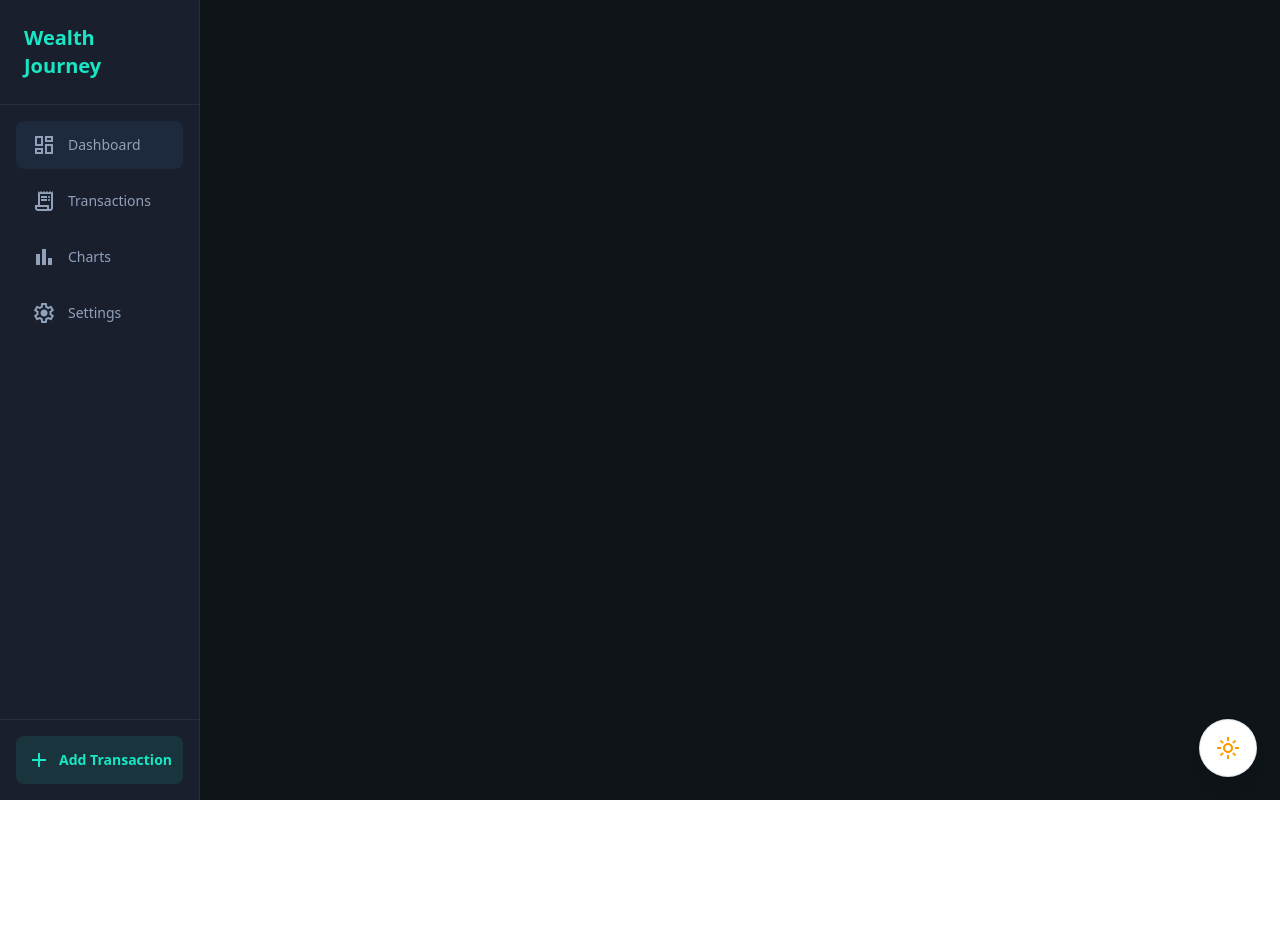
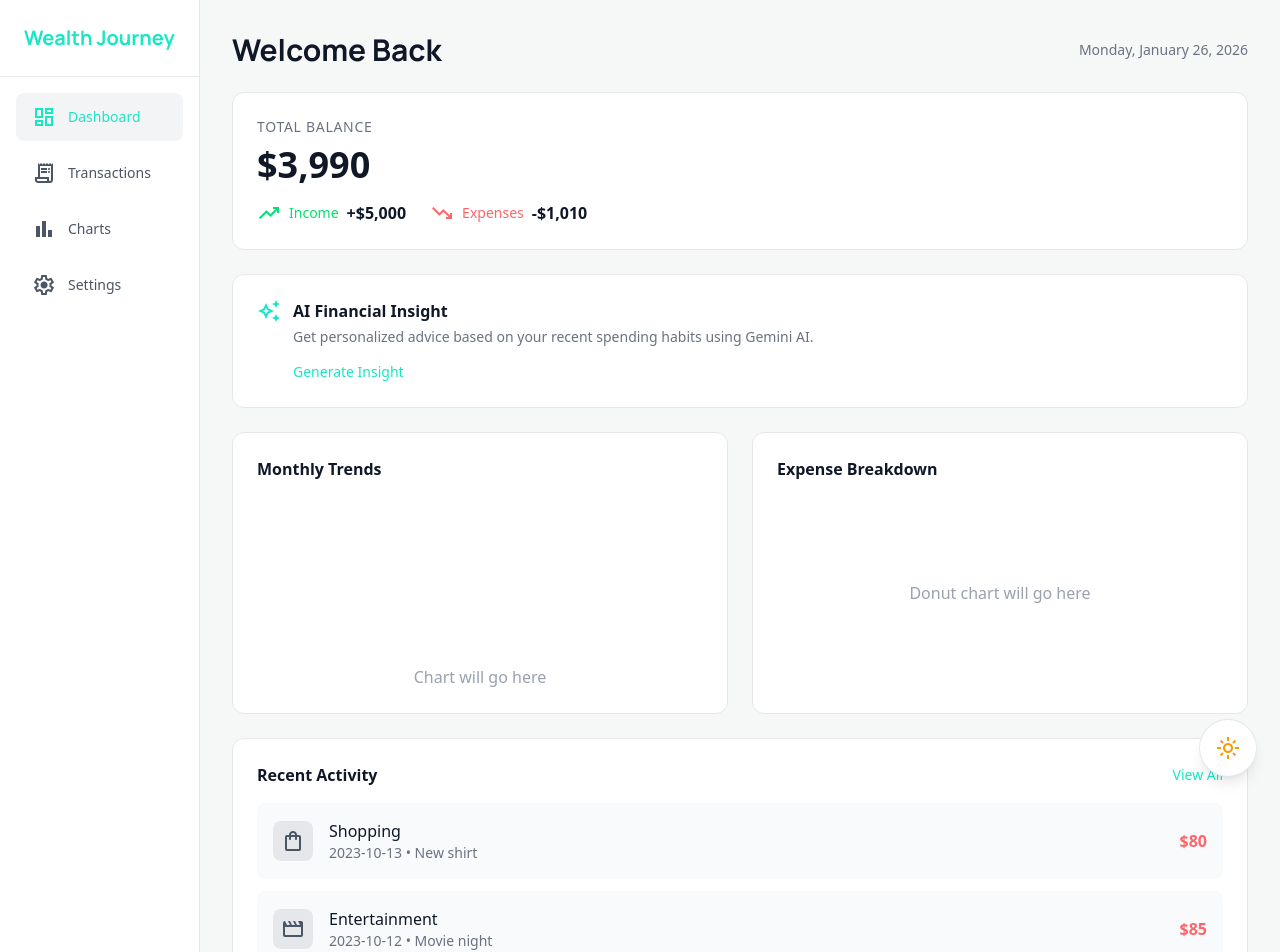
Before and after one commit to Hena7/wealth-journey, a Vue app in the folder wealth-journey/: page /dashboard in a window 1280 px wide. Shown: the top 952 px of the page. Before the commit the page ends 800 px from the top, so only its background shows below. Built offline with nearby package versions, Linux system fonts and the light colour scheme.

Commit message:
add light mode to dashboard layout and view

```diff
--- a/wealth-journey/src/layouts/DashboardLayout.vue
+++ b/wealth-journey/src/layouts/DashboardLayout.vue
@@ -10,12 +10,16 @@ const navItems = [
 </script>
 
 <template>
-  <div class="flex min-h-screen bg-[#0f1419] text-white">
+  <div
+    class="flex min-h-screen bg-background-light dark:bg-background-dark text-gray-900 dark:text-white"
+  >
     <!-- Sidebar -->
-    <aside class="w-[200px] bg-[#1a1f2e] border-r border-slate-700/50 flex flex-col">
+    <aside
+      class="w-[200px] bg-white dark:bg-slate-card border-r border-gray-200 dark:border-border-muted flex flex-col"
+    >
       <!-- Logo -->
-      <div class="p-6 border-b border-slate-700/50">
-        <h1 class="text-primary text-xl font-bold">Wealth Journey</h1>
+      <div class="p-6 border-b border-gray-200 dark:border-border-muted">
+        <h1 class="text-primary text-xl font-bold font-display">Wealth Journey</h1>
       </div>
 
       <!-- Navigation -->
@@ -24,8 +28,8 @@ const navItems = [
           v-for="item in navItems"
           :key="item.path"
           :to="item.path"
-          class="flex items-center gap-3 px-4 py-3 rounded-lg text-slate-400 hover:bg-slate-800/50 hover:text-primary transition-colors"
-          active-class="bg-slate-800 text-primary"
+          class="flex items-center gap-3 px-4 py-3 rounded-lg text-gray-600 dark:text-slate-400 hover:bg-gray-100 dark:hover:bg-slate-800/50 hover:text-primary transition-colors"
+          active-class="bg-gray-100 dark:bg-slate-800 text-primary"
         >
           <span class="material-symbols-outlined text-xl">{{ item.icon }}</span>
           <span class="text-sm font-medium">{{ item.label }}</span>
@@ -33,7 +37,7 @@ const navItems = [
       </nav>
 
       <!-- Add Transaction Button -->
-      <div class="p-4 border-t border-slate-700/50">
+      <div class="p-4 border-t border-gray-200 dark:border-border-muted">
         <button
           class="w-full flex items-center justify-center gap-2 bg-primary/10 text-primary py-3 rounded-lg hover:bg-primary/20 transition-colors"
         >
@@ -45,8 +49,8 @@ const navItems = [
 
     <!-- Main Content Area -->
     <main class="flex-1">
-      <!-- This is where child pages will render -->
-      <slot />
+      <!-- This is where child route components will render -->
+      <RouterView />
     </main>
   </div>
 </template>
--- a/wealth-journey/src/views/DashboardView.vue
+++ b/wealth-journey/src/views/DashboardView.vue
@@ -20,25 +20,31 @@ const currentDate = computed(() => {
   <div class="p-8 space-y-6">
     <!-- Header -->
     <div class="flex items-center justify-between">
-      <h1 class="text-3xl font-bold">Welcome Back</h1>
-      <p class="text-slate-400 text-sm">{{ currentDate }}</p>
+      <h1 class="text-3xl font-bold font-display">Welcome Back</h1>
+      <p class="text-gray-500 dark:text-slate-400 text-sm">{{ currentDate }}</p>
     </div>
 
     <!-- Total Balance Card -->
-    <div class="bg-[#1a2332] rounded-xl p-6 border border-slate-700/50">
-      <p class="text-slate-400 text-sm uppercase tracking-wider mb-2">Total Balance</p>
+    <div
+      class="bg-white dark:bg-slate-card rounded-xl p-6 border border-gray-200 dark:border-border-muted"
+    >
+      <p class="text-gray-500 dark:text-slate-400 text-sm uppercase tracking-wider mb-2">
+        Total Balance
+      </p>
       <h2 class="text-4xl font-bold mb-4">${{ financeStore.totalBalance.toLocaleString() }}</h2>
 
       <div class="flex gap-6">
         <div class="flex items-center gap-2">
           <span class="material-symbols-outlined text-green-400 text-sm">trending_up</span>
           <span class="text-green-400 text-sm">Income</span>
-          <span class="text-white font-semibold">+${{ financeStore.income.toLocaleString() }}</span>
+          <span class="text-gray-900 dark:text-white font-semibold"
+            >+${{ financeStore.income.toLocaleString() }}</span
+          >
         </div>
         <div class="flex items-center gap-2">
           <span class="material-symbols-outlined text-red-400 text-sm">trending_down</span>
           <span class="text-red-400 text-sm">Expenses</span>
-          <span class="text-white font-semibold"
+          <span class="text-gray-900 dark:text-white font-semibold"
             >-${{ financeStore.expenses.toLocaleString() }}</span
           >
         </div>
@@ -46,12 +52,14 @@ const currentDate = computed(() => {
     </div>
 
     <!-- AI Insight Card -->
-    <div class="bg-[#1a2332] rounded-xl p-6 border border-slate-700/50">
+    <div
+      class="bg-white dark:bg-slate-card rounded-xl p-6 border border-gray-200 dark:border-border-muted"
+    >
       <div class="flex items-start gap-3">
         <span class="material-symbols-outlined text-primary">auto_awesome</span>
         <div class="flex-1">
           <h3 class="font-semibold mb-1">AI Financial Insight</h3>
-          <p class="text-slate-400 text-sm mb-3">
+          <p class="text-gray-500 dark:text-slate-400 text-sm mb-3">
             Get personalized advice based on your recent spending habits using Gemini AI.
           </p>
           <button class="text-primary text-sm font-medium hover:underline">Generate Insight</button>
@@ -62,22 +70,30 @@ const currentDate = computed(() => {
     <!-- Charts Row -->
     <div class="grid grid-cols-2 gap-6">
       <!-- Monthly Trends (Placeholder) -->
-      <div class="bg-[#1a2332] rounded-xl p-6 border border-slate-700/50">
+      <div
+        class="bg-white dark:bg-slate-card rounded-xl p-6 border border-gray-200 dark:border-border-muted"
+      >
         <h3 class="font-semibold mb-4">Monthly Trends</h3>
-        <div class="h-48 flex items-end justify-center text-slate-500">Chart will go here</div>
+        <div class="h-48 flex items-end justify-center text-gray-400 dark:text-slate-500">
+          Chart will go here
+        </div>
       </div>
 
       <!-- Expense Breakdown (Placeholder) -->
-      <div class="bg-[#1a2332] rounded-xl p-6 border border-slate-700/50">
+      <div
+        class="bg-white dark:bg-slate-card rounded-xl p-6 border border-gray-200 dark:border-border-muted"
+      >
         <h3 class="font-semibold mb-4">Expense Breakdown</h3>
-        <div class="h-48 flex items-center justify-center text-slate-500">
+        <div class="h-48 flex items-center justify-center text-gray-400 dark:text-slate-500">
           Donut chart will go here
         </div>
       </div>
     </div>
 
     <!-- Recent Activity -->
-    <div class="bg-[#1a2332] rounded-xl p-6 border border-slate-700/50">
+    <div
+      class="bg-white dark:bg-slate-card rounded-xl p-6 border border-gray-200 dark:border-border-muted"
+    >
       <div class="flex items-center justify-between mb-4">
         <h3 class="font-semibold">Recent Activity</h3>
         <a href="#" class="text-primary text-sm hover:underline">View All</a>
@@ -87,17 +103,19 @@ const currentDate = computed(() => {
         <div
           v-for="transaction in financeStore.recentTransactions"
           :key="transaction.id"
-          class="flex items-center justify-between p-4 bg-[#0f1419] rounded-lg hover:bg-slate-800/30 transition-colors"
+          class="flex items-center justify-between p-4 bg-gray-50 dark:bg-background-dark rounded-lg hover:bg-gray-100 dark:hover:bg-slate-800/30 transition-colors"
         >
           <div class="flex items-center gap-4">
-            <div class="w-10 h-10 bg-slate-700/50 rounded-lg flex items-center justify-center">
-              <span class="material-symbols-outlined text-slate-400 text-xl">
+            <div
+              class="w-10 h-10 bg-gray-200 dark:bg-slate-700/50 rounded-lg flex items-center justify-center"
+            >
+              <span class="material-symbols-outlined text-gray-600 dark:text-slate-400 text-xl">
                 {{ transaction.icon }}
               </span>
             </div>
             <div>
               <p class="font-medium">{{ transaction.title }}</p>
-              <p class="text-slate-400 text-sm">
+              <p class="text-gray-500 dark:text-slate-400 text-sm">
                 {{ transaction.date }} • {{ transaction.description }}
               </p>
             </div>
```
